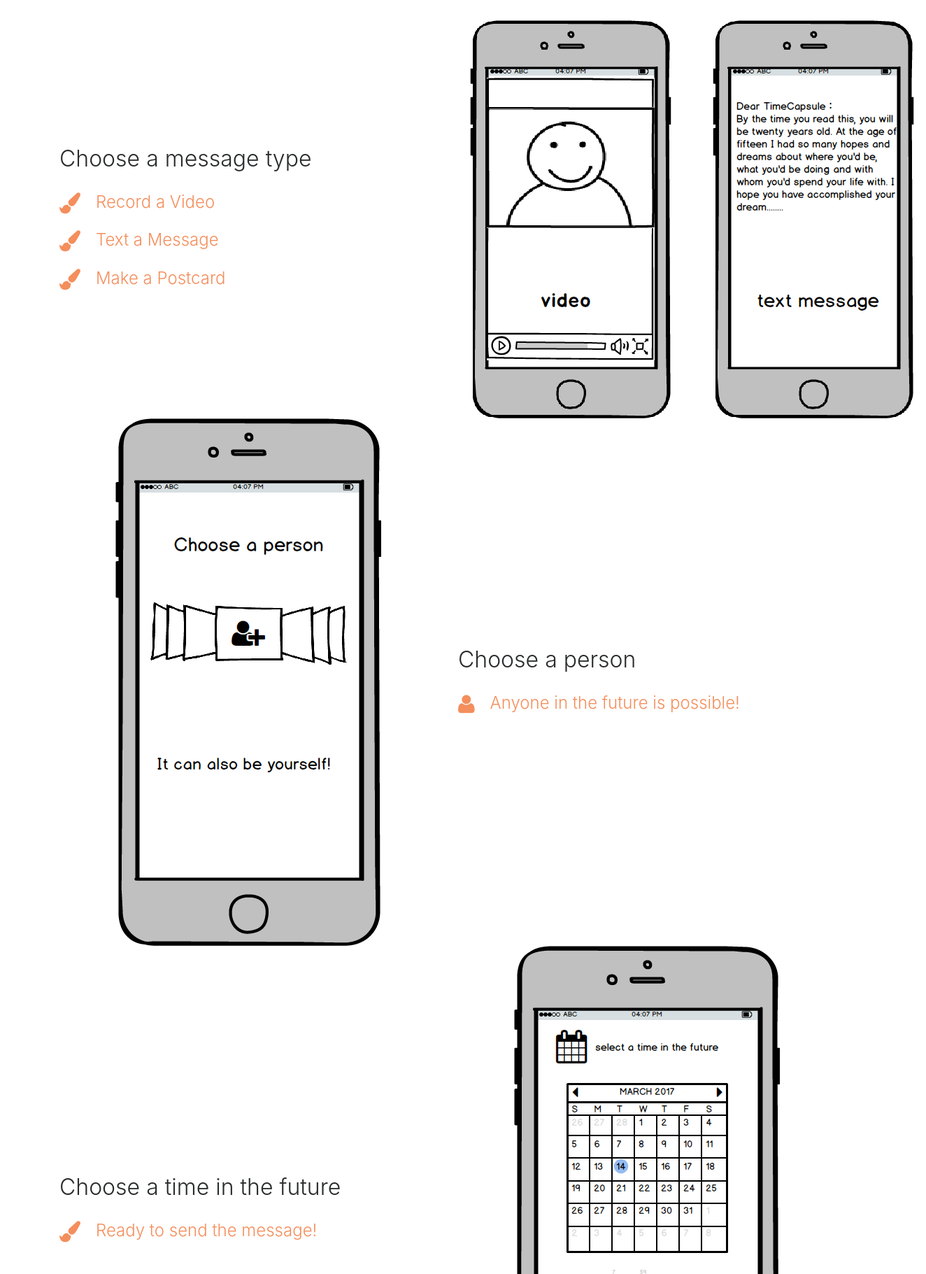
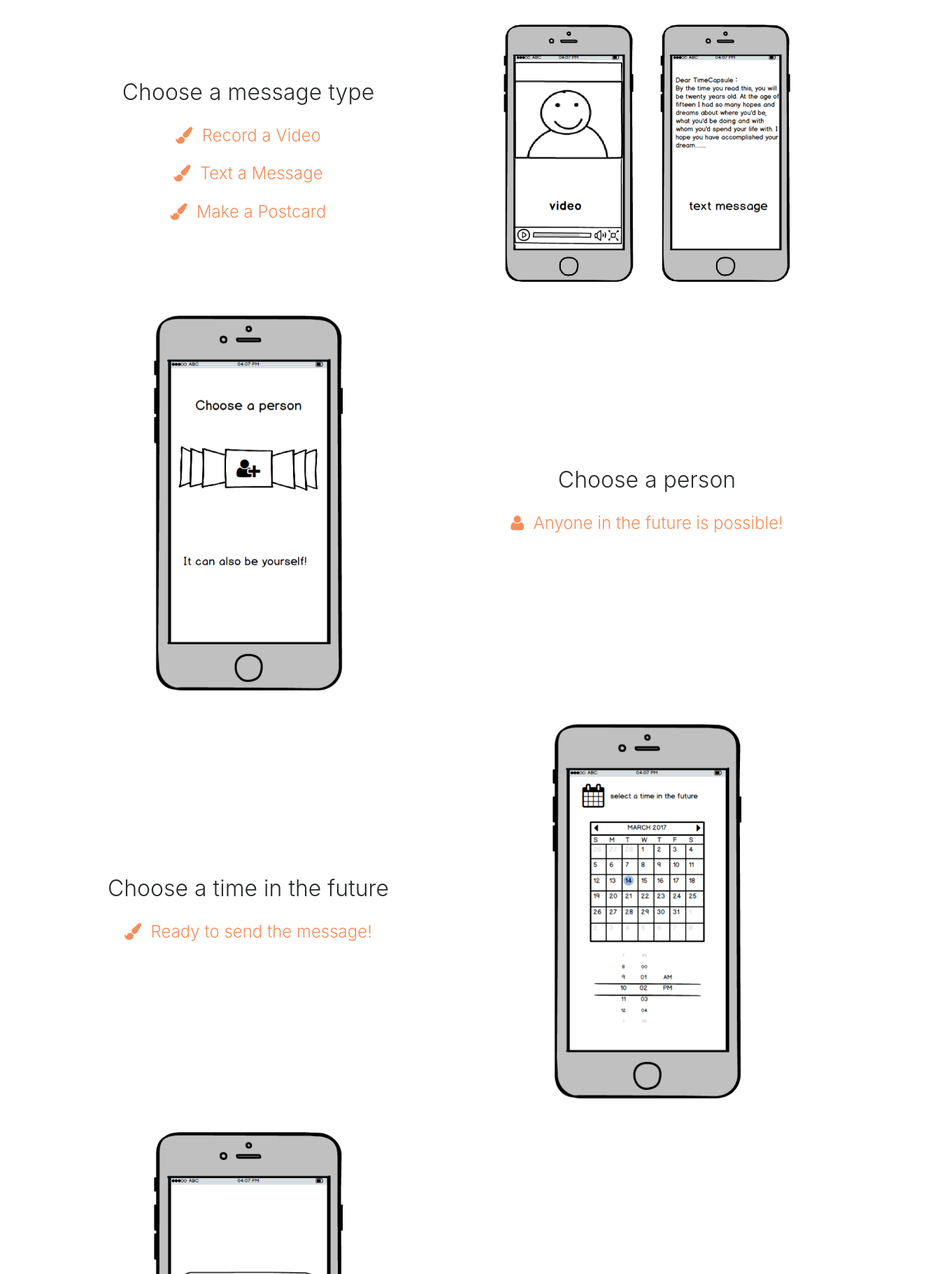
Before and after one commit to Berry1997/LandingPage, a plain HTML site: page index.html in a window 1280 px wide. Shown: the part 1696-3517 px from the top of the page at 70% size, 1324 px wide, since content can reach past the window. Drawn offline with nearby package versions, Linux system fonts and the light colour scheme; a script that the page names is missing.

Commit message:
feature part pics size fixed; mt-5; test and icon centered;

```diff
--- a/css/main.css
+++ b/css/main.css
@@ -4,11 +4,13 @@
 body {
     font-family: 'Source Sans Pro', sans-serif;
     height: 100%;
+    width: 100%;
 }
 
 html{
   font-size: 16px;
   height: 100%;
+  width: 100%;
 }
 
 #banner {
@@ -239,7 +241,7 @@ header .social-info li a:hover {
 }*/
 
 #service {
-    padding: 30px 0;
+    padding: 55px 0;
 }
 
 #service .service-wrapper {
--- a/index.html
+++ b/index.html
@@ -65,14 +65,14 @@
     <section id="why">
         <div class="container text-center">
             <div class="row justify-content-center">
-                <div class="col col-lg-8 wow fadeInUp" data-wow-delay=".8s">
-                    <h2 id="why" class="display-4 navbar-offset">Linking To The Past</h2>
+                <div class="col col-lg-8  wow fadeInUp" data-wow-delay="1.0s">
+                    <h2 class="display-4 navbar-offset">Linking To The Past</h2>
                     <p class="h6" style="font-weight:normal;">Imgine sending a video of your child crying in a stroller to his 18th birthday.
                         "Stop crying and grow up -Love Dad and Mom". <br>
                     </p>
                     <p class="h6" style="font-weight:normal;">
                         Imagine receiving a text message from yesterday, when you are feeling lazy."Never give up and do your best to achieve your goal."
-                        Feeling refreashed instantly.
+                        Feeling refreshed instantly.
                     </p>
                     <p <p class="h6" style="font-weight:strong;">>Try this app and you can be part of the future too !</p>
                 </div>
@@ -83,7 +83,7 @@
     <section id="service">
         <div class="container text-center">
             <div class="service-wrapper">
-                <h2 id="service" class="display-4 wow fadeInUp">Service</h2>
+                <h2 class="display-4 wow fadeInUp">Service</h2>
                 <div class="row">
                     <div class="col-md-3 col-sm-6">
                         <div class="block wow fadeInRight" data-wow-delay="1s">
@@ -127,118 +127,86 @@
         </div>
     </section>
 
-
-
-
     <section id="feature">
-        <div class="container">
+        <div class="container text-center">
             <h2 class="display-4 wow fadeInUp text-center">Features</h2>
-            <div class="row flex-sm-row justify-content-center align-items-center">
-                <div class="col-md-6 col-sm-6 wow fadeInRight" data-wow-delay=".8s">
+            <div class="mt-5 row flex-md-row justify-content-center align-items-center">
+                <div class="mx-auto col-md-6 wow fadeInRight" data-wow-delay=".8s">
                     <h2 class="title">Choose a message type</h2>
-
                     <div class="feature-item">
-
-                        <div class="media">
-                            <div class="pull-left icon" href="#">
-                                <i class="fa fa-paint-brush"></i>
-                            </div>
+                        <div class="ml-auto media">
                             <div class="media-body">
-                                <h4 class="media-heading">Record a Video</h4>
+                                <h4 class="media-heading"><i class="fa fa-paint-brush"></i>&nbsp;&nbsp;Record a Video</h4>
                             </div>
                         </div>
                     </div>
-
                     <div class="feature-item">
-
                         <div class="media">
-                            <div class="pull-left icon" href="#">
-                                <i class="fa fa-paint-brush"></i>
-                            </div>
                             <div class="media-body">
-                                <h4 class="media-heading">Text a Message</h4>
+                                <h4 class="media-heading"><i class="fa fa-paint-brush"></i>&nbsp;&nbsp;Text a Message</h4>
                             </div>
                         </div>
                     </div>
-
                     <div class="feature-item">
-
                         <div class="media">
-                            <div class="pull-left icon" href="#">
-                                <i class="fa fa-paint-brush"></i>
-                            </div>
                             <div class="media-body">
-                                <h4 class="media-heading">Make a Postcard</h4>
+                                <h4 class="media-heading"><i class="fa fa-paint-brush"></i>&nbsp;&nbsp;Make a Postcard</h4>
                             </div>
                         </div>
                     </div>
                 </div>
-                <div class="col-md-6 col-sm-6 wow fadeInLeft" data-wow-delay=".8s">
+                <div class="col-md-6 wow fadeInLeft" data-wow-delay=".8s">
                     <div class="block">
-                        <img class="img-responsive" src="images/New Mockup 4.png" alt="">
+                        <img class="img-responsive" src="images/New Mockup 4.png" alt="" style="width: 80%;">
                     </div>
                 </div>
             </div>
-            <div class="row flex-sm-row-reverse justify-content-center align-items-center">
-                <div class="col-md-6 col-sm-6 wow fadeInRight" data-wow-delay=".8s">
+            <!-- ////////// -->
+            <div class="mt-5 row flex-sm-row-reverse justify-content-center align-items-center">
+                <div class="col-md-6 wow fadeInRight" data-wow-delay=".8s">
                     <h2 class="title">Choose a person</h2>
-
                     <div class="feature-item">
-
                       <div class="feature-item">
-
                           <div class="media">
-                              <div class="pull-left icon" href="#">
-                                  <i class="fa fa-user"></i>
-                              </div>
                               <div class="media-body">
-                                  <h4 class="media-heading">Anyone in the future is possible!</h4>
-
+                                  <h4 class="media-heading"><i class="fa fa-user"></i>&nbsp;&nbsp;Anyone in the future is possible!</h4>
                               </div>
                           </div>
                       </div>
                     </div>
-
-
                 </div>
-                <div class="col-md-6 col-sm-6 wow fadeInLeft" data-wow-delay=".8s">
+                <div class="col-md-6 wow fadeInLeft" data-wow-delay=".8s">
                     <div class="block">
-                        <img class="img-responsive" src="images/New Mockup 9.png" alt="">
+                        <img class="img-responsive" src="images/New Mockup 9.png" alt="" style="width: 50%;">
                     </div>
                 </div>
             </div>
-            <div class="row flex-sm-row justify-content-center align-items-center">
-                <div class="col-md-6 col-sm-6 wow fadeInRight" data-wow-delay=".8s">
+            <!-- ////////// -->
+            <div class="mt-5 row flex-sm-row justify-content-center align-items-center">
+                <div class="col-md-6 wow fadeInRight" data-wow-delay=".8s">
                     <h2 class="title">Choose a time in the future</h2>
-
                     <div class="feature-item">
-
                         <div class="media">
-                            <div class="pull-left icon" href="#">
-                                <i class="fa fa-paint-brush"></i>
-                            </div>
                             <div class="media-body">
-                                <h4 class="media-heading">Ready to send the message!</h4>
-
+                                <h4 class="media-heading"><i class="fa fa-paint-brush"></i>&nbsp;&nbsp;Ready to send the message!</h4>
                             </div>
                         </div>
                     </div>
                 </div>
-                <div class="col-md-6 col-sm-6 wow fadeInLeft" data-wow-delay=".8s">
+                <div class="col-md-6  wow fadeInLeft" data-wow-delay=".8s">
                     <div class="block">
-                        <img class="img-responsive" src="images/New Mockup 6.png" alt="">
+                        <img class="img-responsive" src="images/New Mockup 6.png" alt="" style="width:50%;">
                     </div>
                 </div>
             </div>
-            <div class="row flex-sm-row-reverse justify-content-center align-items-center">
-                <div class="col-md-6 col-sm-6 wow fadeInRight" data-wow-delay=".8s">
+            <!-- ////////// -->
+            <div class="mt-5 row flex-sm-row-reverse justify-content-center align-items-center">
+                <div class="col-md-6  wow fadeInRight" data-wow-delay=".8s">
                     <h2 class="title">Make memories last longer</h2>
-
-
                 </div>
-                <div class="col-md-6 col-sm-6 wow fadeInLeft" data-wow-delay=".8s">
+                <div class="col-md-6 wow fadeInLeft" data-wow-delay=".8s">
                     <div class="block">
-                        <img class="img-responsive" src="images/New Mockup 5.png" alt="">
+                        <img class="img-responsive" src="images/New Mockup 5.png" alt="" style="width:50%;">
                     </div>
                 </div>
             </div>
```
Also changed, not shown: images/featured-app.png (deleted).
